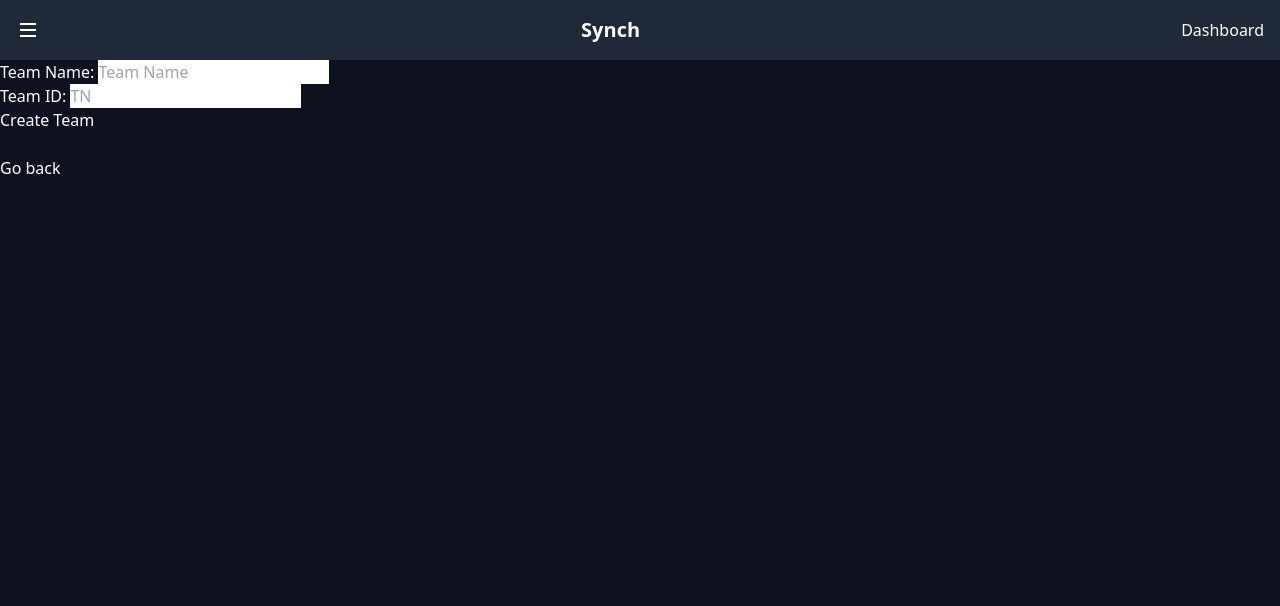
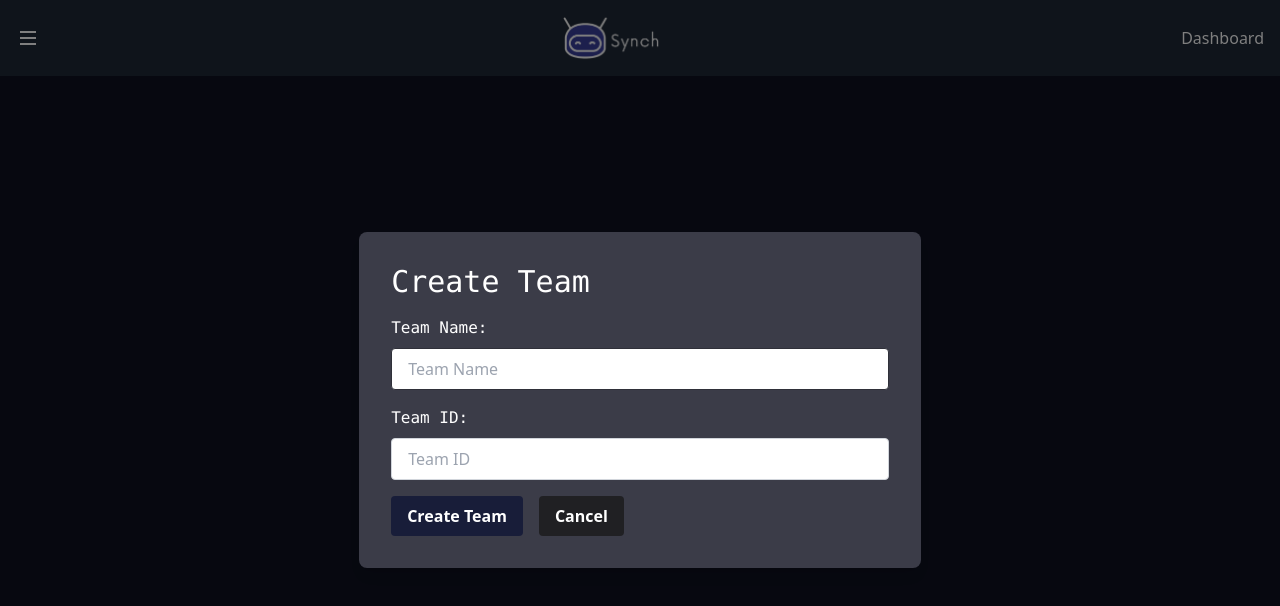
Before and after one commit to wjrelumba/Synch_App, a Next.js app: page /createNewTeam in a window 1280 px wide. Shown: the top 606 px of the page. Built offline with nearby package versions, Linux system fonts and the light colour scheme.

Commit message:
Actual commit, of the commit before this

```diff
--- a/app/addTask/page.tsx
+++ b/app/addTask/page.tsx
@@ -3,6 +3,7 @@ import { useRouter } from 'next/navigation'
 import React, { useEffect, useState } from 'react'
 import ToastLayout from '../components/essentials/toastlayout'
 import { toast } from 'react-toastify'
+import Navbar from '../components/client/navbar'
 
 export default function Page({ searchParams }: { searchParams: { team_id: string } }) {
     const [taskName, setTaskName] = useState<any>('')
@@ -55,12 +56,19 @@ export default function Page({ searchParams }: { searchParams: { team_id: string
   }, [taskName])
   return (
     <ToastLayout>
-      <form method='POST' id='newTaskForm'>
-        <label htmlFor="taskName">Task Name: </label>
-        <input id='taskNameInput' type="text" className='text-black' onChange={taskNameHandler}/> <br />
-        <button id='addBtn' onClick={btnHandler}>Add Task</button>
-      </form> <br />
-        <button id='goBackBtn' onClick={goBack}>Go Back</button>
+      <Navbar />
+      <div className='flex justify-center items-center mt-10'>
+        <div className='flex flex-col bg-synchGray-100 rounded-lg px-10 py-6'>
+          <form method='POST' id='newTaskForm'>
+            <label className='text-xl font-mono' htmlFor="taskName">Task Name: </label>
+            <input id='taskNameInput' type="text" className='text-black font-mono rounded-lg px-3 py-1 border-yellow-700' onChange={taskNameHandler}/> <br />
+            <div className='flex justify-center mt-6'>
+              <button className='bg-synchBlue-50 hover:bg-synchBlue-100 px-4 font-mono py-3 rounded-lg min-w-[9rem] mr-1' id='addBtn' onClick={btnHandler}>Add Task</button>
+              <button className='bg-synchBlue-50 hover:bg-synchBlue-100 px-4 font-mono py-3 rounded-lg min-w-[9rem] ml-1' type="button" id='goBackBtn' onClick={goBack}>Go Back</button>
+            </div>
+          </form> <br />
+        </div>
+      </div>
     </ToastLayout>
   )
 }
--- a/app/api/dbConnect/dbConnect.ts
+++ b/app/api/dbConnect/dbConnect.ts
@@ -5,14 +5,12 @@ const DBConnect = () => {
     //     user: "sql6684135",
     //     host: "sql6.freesqldatabase.com",
     //     database: "sql6684135",
-    //     password: "KAETCWFjeg",
-    //     port: 3306
+    //     password: "KAETCWFjeg"
     // }
     const conn: ConnectionOptions = {
         user: "root",
         host: "localhost",
         database: "synchdb",
-        password: "",
     }
     return(
         conn
--- a/app/components/client/buttons/logout.tsx
+++ b/app/components/client/buttons/logout.tsx
@@ -1,6 +1,5 @@
 'use client';
 import React from 'react'
-import Link from 'next/link'
 import { useRouter } from 'next/navigation';
 
 export default function LogoutBtn() {
--- a/app/components/client/logIn.tsx
+++ b/app/components/client/logIn.tsx
@@ -65,19 +65,23 @@ const LogIn = () => {
   return (
     <>
         <ToastLayout>
-        <div className="flex flex-col items-center justify-center h-screen">
-            <div className="bg-gray-900 rounded-[1rem] p-8">
+        <div className="flex flex-col items-start justify-center h-screen">
+            <div className="bg-gray-900 min-h-screen min-w-3 w-[45rem]">
+                <div className='flex flex-col min-w-3 items-center mt-32'>
                     <div className='flex flex-col justify-center items-center'>
-                    <h1 className="text-6xl mb-2 font-mono">SYNCH</h1>
-                    <h1 className='text-3xl mb-8 font-mono'>A Collaboration Tool</h1>
+                    <div className='flex max-w-[20rem]'>
+                        <img src="synch-logo.png" alt="" />
+                    </div>
+                        <h1 className='text-3xl mt-2 mb-8 font-mono'>A Collaboration Tool</h1>
                     </div>
                     <div className='flex justify-center'>
+                        <div className='px-10 py-[3rem] rounded-lg'>
                             <form method="POST" id="loginForm" className="text-black">
-                        <div className='flex flex-col mb-5'>
-                        <label htmlFor="username" className='text-white'>Username:</label>
-                        <input type="text" name="username" id="username" onChange={unameHandler} className="block mb-4 px-2 rounded-lg" />
-                        <label htmlFor="password" className='text-white'>Password:</label>
-                        <input type="password" name="password" id="password" onChange={passHandler} className="block mb-4 px-2 rounded-lg" />
+                                <div className='flex flex-col mb-2'>
+                                <label htmlFor="username" className='text-white font-mono'>Username:</label>
+                                <input type="text" name="username" id="username" onChange={unameHandler} className="block bg-gray-400 mb-4 px-2 py-3 rounded-lg" />
+                                <label htmlFor="password" className='text-white font-mono'>Password:</label>
+                                <input type="password" name="password" id="password" onChange={passHandler} className="block bg-gray-400 mb-4 px-2 py-3 rounded-lg" />
                                 </div>
                                 <div className='flex flex-row justify-between'>
                                     <button onClick={btnFunction} className="bg-synchBlue-50 hover:bg-synchBlue-100 text-white font-bold py-3 px-4 rounded mr-1 w-44">
@@ -91,6 +95,8 @@ const LogIn = () => {
                         </div>
                     </div>
                 </div>
+            </div>
+        </div>
         </ToastLayout>
     </>
   )
--- a/app/components/client/navbar.tsx
+++ b/app/components/client/navbar.tsx
@@ -26,7 +26,9 @@ const Navbar = () => {
         </div>
         <div className="flex flex-grow justify-center"> {/* Added flex-grow and justify-center */}
           <Link href="/">
-            <h1 className="text-xl font-bold cursor-pointer">Synch</h1>
+            <div className='flex max-w-[6rem]'>
+              <img src="../synch-logo.png" alt="" />
+            </div>
           </Link>
         </div>
         <div className="hidden md:block">
--- a/app/createNewTeam/page.tsx
+++ b/app/createNewTeam/page.tsx
@@ -1,85 +1,54 @@
 'use client'
-import React from 'react'
-import { toast } from 'react-toastify'
-import ToastLayout from '../components/essentials/toastlayout'
-import Link from 'next/link'
-import { useRouter } from 'next/navigation'
-import Navbar from '../components/client/navbar'
+import React, { useState, useEffect } from 'react';
+import ToastLayout from '../components/essentials/toastlayout';
+import Navbar from '../components/client/navbar';
+import Link from 'next/link';
+import { useRouter } from 'next/navigation';
 
-export default function NewTeam() {
+export default function CreateTeamForm() {
     const router = useRouter()
-    var teamName: string = ""
-    var teamID: string = ""
+    const [showForm, setShowForm] = useState(false);
+    const [teamName, setTeamName] = useState('');
+    const [teamID, setTeamID] = useState('');
 
-    const teamNameHandler = (event:any) => {
-        console.log(event.target.value)
-        teamName = event.target.value
+    useEffect(() => {
+        const timer = setTimeout(() => {
+            setShowForm(true);
+        }, 1000); // Adjust the delay as needed
+        return () => clearTimeout(timer);
+    }, []);
+
+    const teamNameHandler = (e) => {
+        setTeamName(e.target.value);
     }
 
-    const teamIDHandler = async (event:any) => {
-        if(event.target.value != ""){
-            const dataSend = {
-                team_id: event.target.value
-            }
-            const response = await fetch('/api/verifiers/teamIDVerify', {
-                method: 'POST',
-                headers: {
-                    'Content-Type': 'application/json'
-                },
-                body: JSON.stringify(dataSend)
-            })
-            const result = await response.json()
-            if(result.message !== undefined){
-                teamID = event.target.value
-                toast.success(result.message)
-            }
-            if(result.error !== undefined) {
-                toast.error(result.error)
-                event.target.value = ""
-            }
-            console.log(result)
-        }
+    const teamIDHandler = (e) => {
+        setTeamID(e.target.value);
     }
 
-    const btnFunc = async () => {
-        if(teamName != "" && teamID != ""){
-            try {
-                const sendData = {
-                    team_name: teamName,
-                    team_id: teamID
-                }
-                const response = await fetch('/api/newTeam', {
-                    method: 'POST',
-                    headers: {
-                        'Content-Type': 'application/json'
-                    },
-                    body: JSON.stringify(sendData)
-                })
-                const result = await response.json()
-                const btnRef:any = document.getElementById('createTeam')
-                toast.success(result)
-                btnRef.disabled = true;
-                setTimeout(() => { router.push('/dashboard') }, 2000)
-                console.log(result)
-            } catch (error) {
+    const btnFunc = () => {
+        // Your logic for form submission
+        console.log('Form submitted');
+    }
 
-            }
-        }
+    const cnclBtn = () => {
+        router.back()
     }
-  return (
-    <>
+
+    return (
         <ToastLayout>
             <Navbar />
-            <label htmlFor="teamName">Team Name: </label>
-            <input type="text" className='text-black' onBlur={teamNameHandler} placeholder='Team Name' required/> <br />
-            <label htmlFor="teamName">Team ID: </label>
-            <input type="text" className='text-black' onBlur={teamIDHandler} placeholder='TN' required/> <br />
-            <button onClick={btnFunc} id='createTeam'>Create Team</button> <br />
-            <br />
-            <Link href={'/dashboard'}>
-                <button>Go back</button>
-            </Link>
+            <div className={`fixed inset-0 flex justify-center items-center bg-black bg-opacity-50 transition-opacity duration-300 ${showForm ? 'visible' : 'invisible'}`}>
+                <div className={`bg-synchGray-50 rounded-lg p-8 shadow-lg transform transition-transform duration-500 ease-in-out ${showForm ? 'translate-y-0' : 'translate-y-full'}`}>
+                    <h2 className="text-3xl font-mono mb-4">Create Team</h2>
+                    <label htmlFor="teamName" className="block font-mono mb-2">Team Name:</label>
+                    <input type="text" className="border border-synchGray-100 rounded px-4 py-2 mb-4 w-full" onBlur={teamNameHandler} placeholder="Team Name" required />
+                    <label htmlFor="teamID" className="block font-mono mb-2">Team ID:</label>
+                    <input type="text" className="border border-gray-300 rounded px-4 py-2 mb-4 w-full" onBlur={teamIDHandler} placeholder="Team ID" required />
+                    <button onClick={btnFunc} className="bg-synchBlue-50 hover:bg-synchBlue-100 text-white font-bold py-2 px-4 rounded focus:outline-none focus:shadow-outline mr-4">Create Team</button>
+                    <button onClick={cnclBtn} className="bg-synchGray-150 hover:bg-synchGray-200 text-white font-bold py-2 px-4 rounded focus:outline-none focus:shadow-outline">Cancel</button>
+                </div>
+            </div>
         </ToastLayout>
-    </>
-  )
+    );
 }
```
Also changed, not shown: app/api/getUserData/route.ts (added, +20 -0 lines), app/api/removeTaskMember/route.ts (added, +17 -0 lines), app/components/client/checkingGroups.tsx (+7 -3 lines), app/components/client/sidebar.tsx (+6 -2 lines), app/taskDetails/page.tsx (+81 -4 lines), app/user/profile/page.tsx (added, +47 -0 lines), public/synch-logo.png (added). Lines whose indentation alone changed are shown as unchanged.
